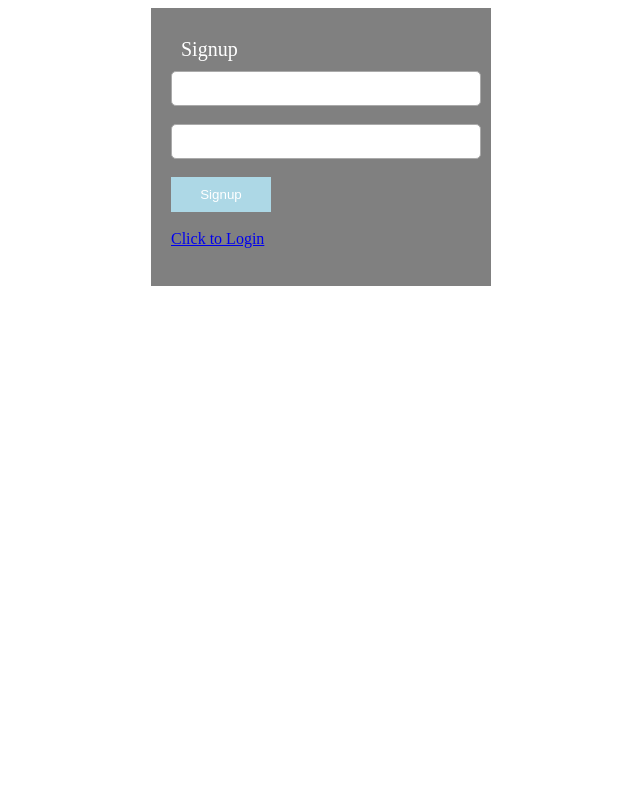
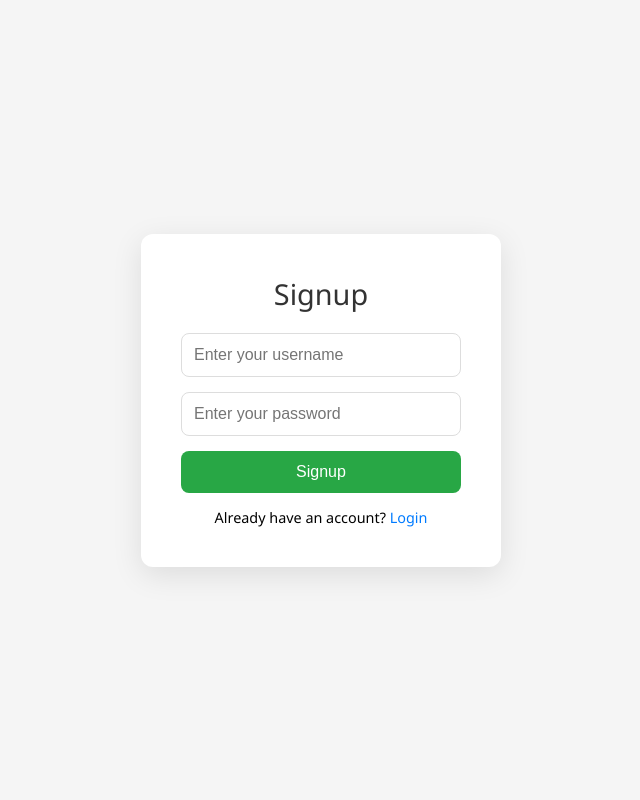
Before and after one commit to Moritzanliker/alex-fynn-moritz-ipt8-2024, a PHP site: page /signup.php in a window 1280 px wide. Shown: the whole page, without its empty margins (319-959 px from the left). Run offline with PHP 8.4, Linux system fonts and the light colour scheme.

```diff
--- a/TaskMaster/html/dashboard.html
+++ b/TaskMaster/html/dashboard.html
@@ -4,7 +4,7 @@
     <meta charset="UTF-8">
     <meta name="viewport" content="width=device-width, initial-scale=1.0">
     <title>TastMaster Dashboard</title>
-    <link rel="stylesheet" href="/css/styles.css">
+    <link rel="stylesheet" href="/alex-fynn-moritz-ipt8-2024/TaskMaster/css/styles.css">
 </head>
 <body>
     <header class="header">
@@ -267,6 +267,6 @@
         </footer>
     </div>
 
-    <script src="/TaskMaster/js/script.js"></script>
+    <script src="/alex-fynn-moritz-ipt8-2024/TaskMaster/js/script.js"></script>
 </body>
 </html>
--- a/TaskMaster/php/signup.php
+++ b/TaskMaster/php/signup.php
@@ -1,19 +1,15 @@
 <?php
 session_start();
-
 include("connection.php");
 include("functions.php");
 
-
 if($_SERVER['REQUEST_METHOD'] == "POST")
 {
-		//something was posted
     $username = $_POST['username'];
     $password = $_POST['password'];
 
     if(!empty($username) && !empty($password) && !is_numeric($username))
     {
-
         //save to database
         $user_id = random_num(20);
         $query = "insert into user (user_id,username,password) values ('$user_id','$username','$password')";
@@ -24,61 +20,120 @@ session_start();
         die;
     }else
     {
-			echo "Please enter some valid information!";
+        echo "<div class='error'>Please enter some valid information!</div>";
     }
 }
 ?>
 
+<!DOCTYPE html>
+<html lang="en">
+<head>
+    <meta charset="UTF-8">
+    <meta name="viewport" content="width=device-width, initial-scale=1.0">
+    <title>Signup</title>
+    <style>
+        * {
+            box-sizing: border-box;
+        }
 
-<!DOCTYPE html>
-<html>
-<head>
-	<title>Signup</title>
-</head>
-<body>
+        body {
+            margin: 0;
+            padding: 0;
+            display: flex;
+            justify-content: center;
+            align-items: center;
+            height: 100vh;
+            background-color: #f5f5f5;
+            font-family: 'Segoe UI', Tahoma, Geneva, Verdana, sans-serif;
+        }
 
-	<style type="text/css">
-
-	#text{
-
-		height: 25px;
-		border-radius: 5px;
-		padding: 4px;
-		border: solid thin #aaa;
+        .container {
+            background-color: white;
+            padding: 40px;
+            border-radius: 12px;
+            box-shadow: 0px 8px 30px rgba(0, 0, 0, 0.1);
+            max-width: 360px;
             width: 100%;
         }
 
-	#button{
-
-		padding: 10px;
-		width: 100px;
-		color: white;
-		background-color: lightblue;
-		border: none;
+        h2, header {
+            text-align: center;
+            color: #333;
+            font-size: 1.8rem;
+            margin-bottom: 20px;
         }
 
-	#box{
-
-		background-color: grey;
-		margin: auto;
-		width: 300px;
-		padding: 20px;
+        form {
+            display: flex;
+            flex-direction: column;
+            gap: 15px;
         }
 
+        input[type="text"], input[type="password"] {
+            width: 100%;
+            padding: 12px;
+            border: 1px solid #ddd;
+            border-radius: 8px;
+            font-size: 1rem;
+            transition: border 0.3s ease;
+        }
+
+        input[type="text"]:focus, input[type="password"]:focus {
+            border-color: #28a745;
+            outline: none;
+        }
+
+        button, input[type="submit"] {
+            width: 100%;
+            padding: 12px;
+            background-color: #28a745;
+            color: white;
+            border: none;
+            border-radius: 8px;
+            font-size: 1rem;
+            cursor: pointer;
+            transition: background-color 0.3s ease;
+        }
+
+        button:hover, input[type="submit"]:hover {
+            background-color: #218838;
+        }
+
+        .switch {
+            text-align: center;
+            margin-top: 15px;
+            font-size: 0.9rem;
+        }
+
+        .switch a {
+            color: #007bff;
+            text-decoration: none;
+            font-weight: 500;
+        }
+
+        .switch a:hover {
+            text-decoration: underline;
+        }
+
+        .error {
+            text-align: center;
+            color: red;
+            margin-top: 10px;
+        }
     </style>
-
-	<div id="box">
-
+</head>
+<body>
+    <div class="container">
+        <header>Signup</header>
         <form method="post">
-			<div style="font-size: 20px;margin: 10px;color: white;">Signup</div>
-
-			<input id="text" type="text" name="username"><br><br>
-			<input id="text" type="password" name="password"><br><br>
-
-			<input id="button" type="submit" value="Signup"><br><br>
-
-			<a href="login.php">Click to Login</a><br><br>
+            <input id="text" type="text" name="username" placeholder="Enter your username" required>
+            <input id="password" type="password" name="password" placeholder="Enter your password" required>
+            <input type="submit" value="Signup">
         </form>
+        <div class="switch">
+            Already have an account? <a href="login.php">Login</a>
+        </div>
+        <div id="error-message" class="error-message"></div>
     </div>
 </body>
 </html>
```
Also changed, not shown: TaskMaster/html/index.html (+215 -10 lines), TaskMaster/js/script.js (+0 -55 lines), TaskMaster/php/login.php (+60 -49 lines), login.html (renamed from TaskMaster/html/login.html), register.html (renamed from TaskMaster/html/register.html), 1 other file. Lines whose indentation alone changed are shown as unchanged.
